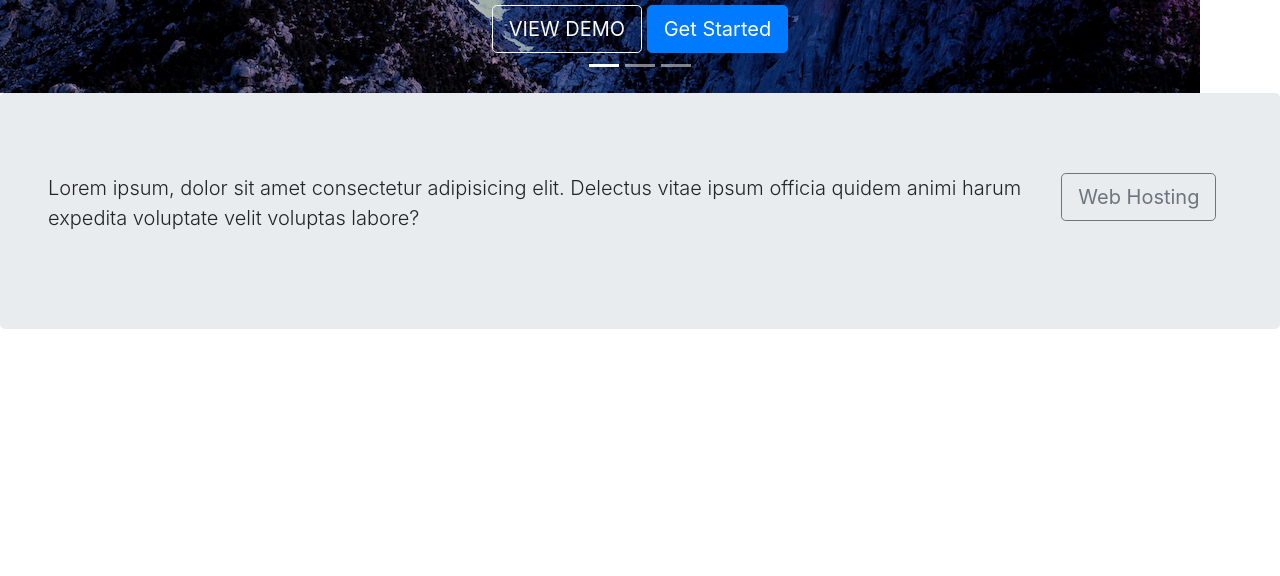
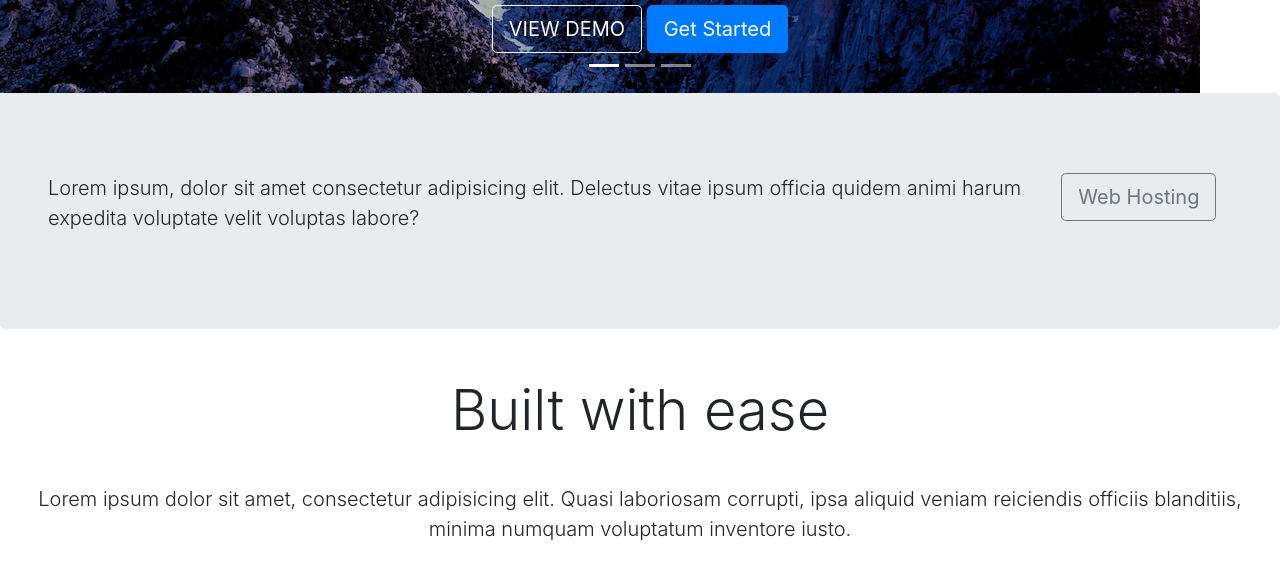
Before and after one commit to axtell5000/using-bootstrap, a plain HTML site: page index.html in a window 1280 px wide. Shown: the part 597-1173 px from the top of the page. Before the commit the page ends 958 px from the top, so only its background shows below. Drawn offline with nearby package versions, Linux system fonts and the light colour scheme.

Commit message:
added the welcome section

```diff
--- a/index.html
+++ b/index.html
@@ -89,6 +89,18 @@
     </div>
 
     <!--- Welcome Section -->
+    <div class="container-fluid padding">
+      <div class="row welcome text-center">
+        <div class="col-12">
+          <h1 class="display-4">Built with ease</h1>
+        </div>
+        <hr />
+        <div class="col-12">
+          <p class="lead">Lorem ipsum dolor sit amet, consectetur adipisicing elit. Quasi laboriosam corrupti, ipsa aliquid veniam reiciendis officiis blanditiis, minima numquam voluptatum inventore iusto.</p>
+        </div>
+
+      </div>
+    </div>
 
     <!--- Three Column Section -->
 
```
